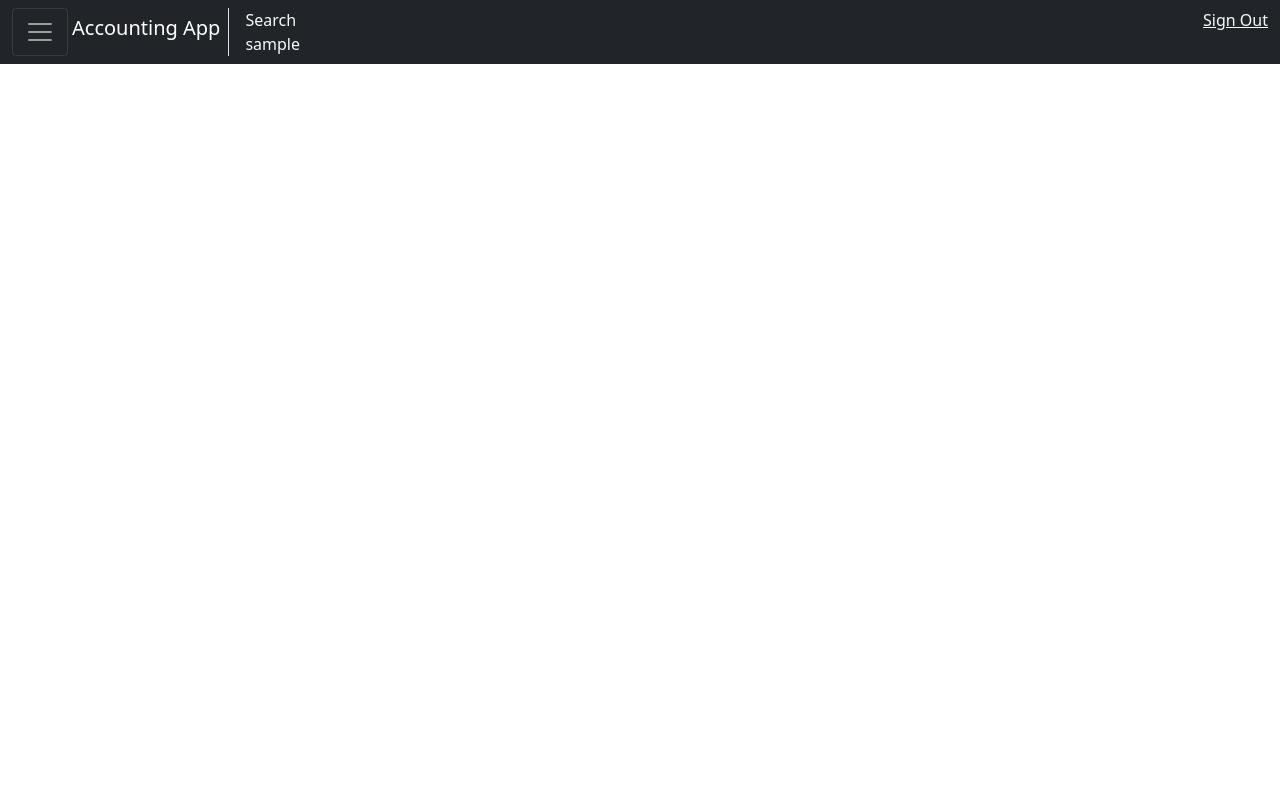
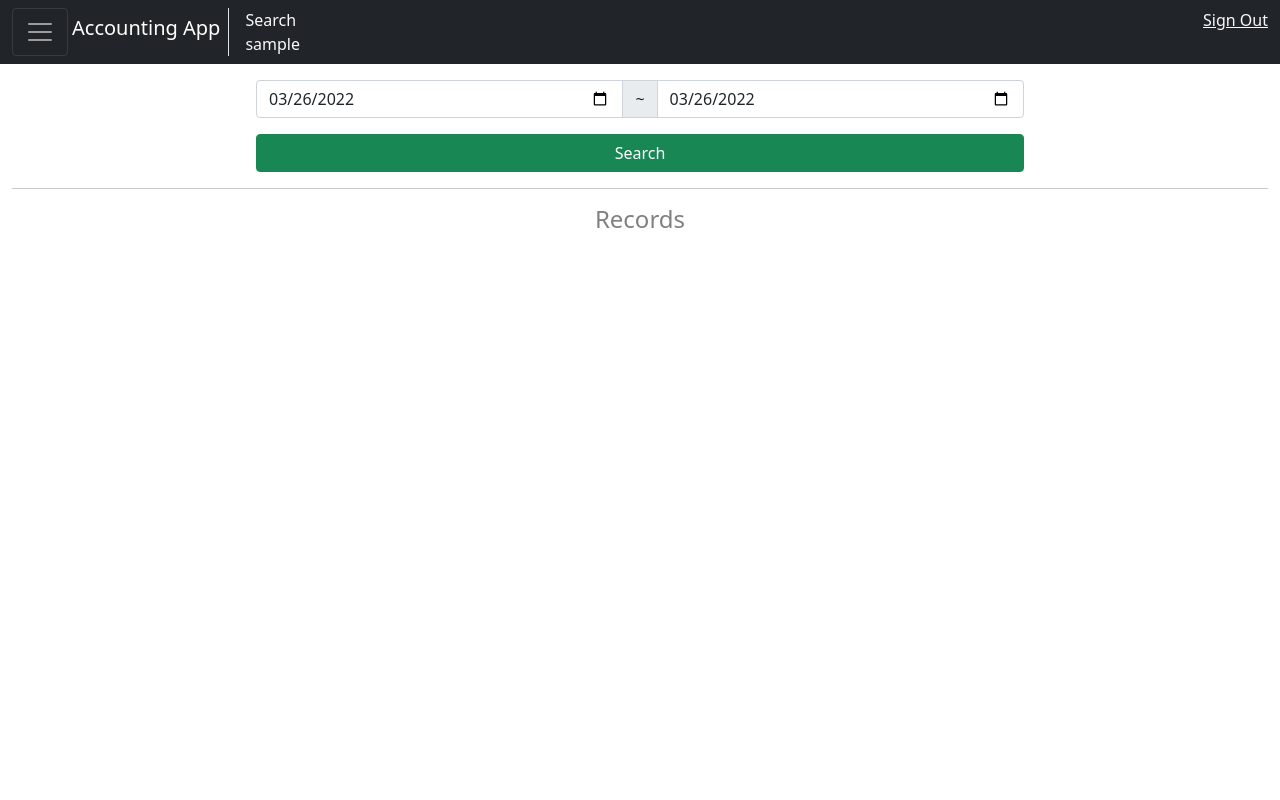
Before and after one commit to AlexFangSW/accounting_app, a Django app: page /accounting/search in a window 1280 px wide. Run offline with Django 4.2, Linux system fonts and the light colour scheme; the visitor is signed in with stand-in values (Sample User, id 1); some libraries are stand-ins or nearby versions.

Commit message:
search page

```diff
--- a/accounting_web/templates/base.html
+++ b/accounting_web/templates/base.html
@@ -18,6 +18,13 @@
 <style>
   div.offcanvas-body a:hover {
     background-color: rgb(77, 77, 77);
+  }
+
+  @media screen and (max-width: 992px) {
+    a.navbar-brand {
+      display: none;
+    }
+
   }
 </style>
 
@@ -59,7 +66,7 @@
       </div>
     </div>
   </nav>
-  <div class="container-fluid" style="height: 100vh">
+  <div class="container-fluid">
     {% block main %} {% endblock %}
   </div>
   {{ request.user.id|json_script:"user_id" }}
--- a/accounting_web/templates/search.html
+++ b/accounting_web/templates/search.html
@@ -1,4 +1,18 @@
 {% extends "base.html" %}
 {% block main %}
-<h1>Search</h1>
+<div class="row " style="display: grid; justify-content: center; margin-top: 5rem !important;">
+  <div class="col-lg-12">
+    {% include "searchForm.html" %}
+  </div>
+</div>
+<hr />
+<div class="row">
+  <div class="col mx-auto text-center h4" style="color: gray">Records</div>
+</div>
+<!-- Record cards -->
+{% include "recordCards.html" %}
+
+<!-- addTagModal -->
+{% include "addExpenseTagModal.html" %}
+{% include "addIncomeTagModal.html" %}
 {% endblock %}
--- /dev/null
+++ b/accounting_web/templates/searchForm.html
@@ -0,0 +1,64 @@
+<div class="searchFormInput">
+  <form action="" method="post">
+    {% csrf_token %}
+    <div>
+      <div class="dateSearch searchFormInputGroup ">
+        <div class="input-group">
+          <input type="date" class="form-control datetimepicker-input" data-target="#datetimepicker2" name="fromDate" />
+          <span class="input-group-text">~</span>
+          <input type="date" class="form-control datetimepicker-input" min='2022-01-01' data-target="#datetimepicker2"
+            name="toDate" />
+        </div>
+      </div>
+    </div>
+    <button type="submit" class="btn btn-success">Search</button>
+  </form>
+
+</div>
+<style>
+  div.searchFormInput {
+    display: grid;
+    width: 60vw;
+  }
+
+  div.searchFormInput form {
+    display: grid;
+    grid-template-columns: 1fr;
+    grid-template-rows: 1fr 0.25fr;
+    row-gap: 1rem;
+  }
+
+  div.searchFormInput form>div {
+    display: grid;
+    align-items: stretch;
+    row-gap: 1rem;
+  }
+
+  div.searchFormInputGroup {
+    display: grid;
+    grid-template-columns: 1fr;
+    grid-template-rows: 1fr;
+    column-gap: 0.5rem;
+  }
+
+  @media screen and (max-width: 992px) {
+    div.searchFormInput {
+      width: 100vw;
+    }
+
+
+  }
+</style>
+<script>
+  // 預設為今天 .valueAsDate = new Date()
+  const fromDate = document.querySelector('input[name="fromDate"]');
+  const toDate = document.querySelector('input[name="toDate"]');
+  fromDate.valueAsDate = new Date();
+  toDate.valueAsDate = new Date();
+
+  // Min date for toDate
+  fromDate.addEventListener("change", () => {
+    toDate.setAttribute('min', fromDate.value)
+    toDate.valueAsDate = fromDate.valueAsDate
+  })
+</script>
--- a/accounting_web/views.py
+++ b/accounting_web/views.py
@@ -212,6 +212,57 @@ class Search(View):
     Search Page.
     For users to search records.
     """
+    def get_search_result(self, user: User, from_date: str, to_date: str) -> List[Dict[str, Any]]:
+        """
+        Get search result for current user with date range
+
+        Returns:
+            A list of dictionary with record and info for randering.
+            example:
+                [{
+                    'first_of_month' : False,   # No need to render record's month on top.
+                    'data' : record
+                    'str_date' : str_date
+                },
+                {
+                    'first_of_month' : 3,   # Will rander '3月' on top of the record.
+                    'data' : record
+                    'str_date' : str_date
+                }]
+
+        """
+        records = Record.objects.filter(user__exact=user).filter(date__range=[from_date, to_date]).order_by('-date')
+
+        data = []
+        last_month = 0
+        first_of_month = False
+
+        for record in records:
+            if record.date.month != last_month:
+                first_of_month = record.date.month
+                last_month = record.date.month
+            else:
+                first_of_month = False
+
+            str_date = str(record.date)
+
+            data.append({
+                    'first_of_month' : first_of_month,
+                    'data' : record,
+                    'str_date' : str_date
+                })
+
+        return data
+
+    def get_tags(self, user: User) -> Dict[str, List[Tag]]:
+
+        tags = Tag.objects.filter(user__exact=user).order_by('tag_name')
+        tag_dict = {
+            'income' : tags.filter(income_or_expense__exact='收入'),
+            'expense' : tags.filter(income_or_expense__exact='支出')
+        }
+
+        return tag_dict
 
     def get(self, request, *args, **kwargs):
 
@@ -224,3 +275,14 @@ class Search(View):
         }
 
         return render(request, 'search.html', content)
+
+    def post(self, request, *args, **kwargs):
+
+        content = {
+            'title': 'Search',
+            'user' : request.user,
+            'records' : self.get_search_result(request.user, request.POST['fromDate'], request.POST['toDate']),
+            'tags' : self.get_tags(request.user)
+        }
+
+        return render(request, 'search.html', content)
```
